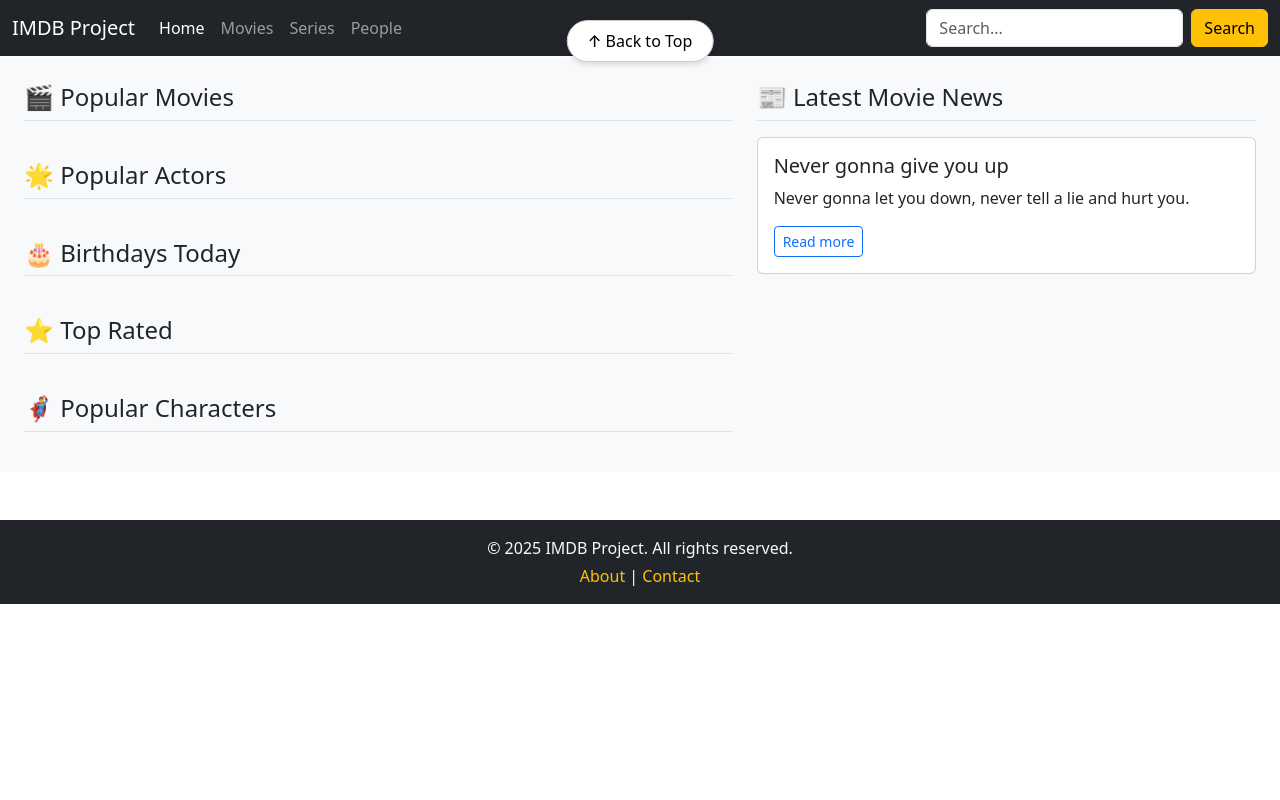
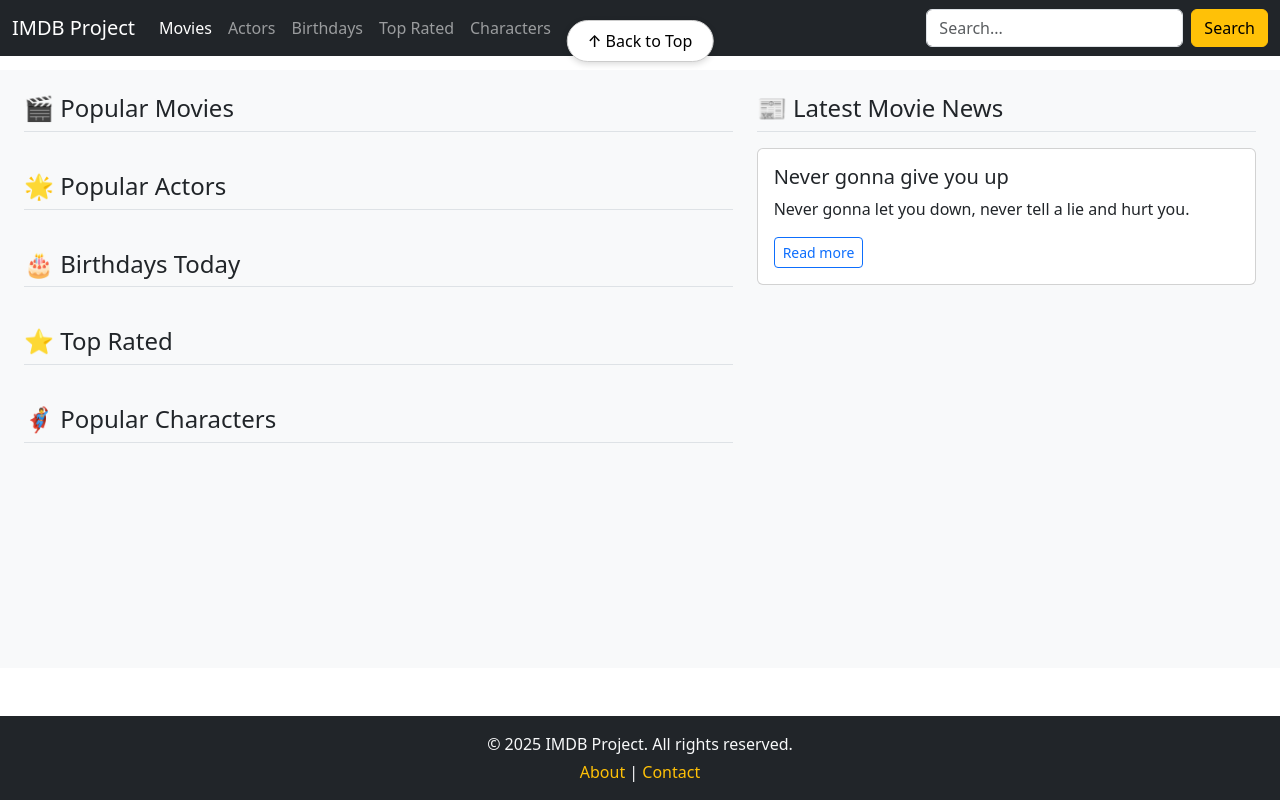
Before and after one commit to Michaellww/IMDB-group-project, a PHP site: page / in a window 1280 px wide. Run offline with PHP 8.4, Linux system fonts and the light colour scheme.

Commit message:
Single page layout responsive. tested with dummy text without any problems. Also Back on top page responsive website also works normally. Changed nav titles for sections.

```diff
--- a/Skeleton/imdb-php/css/style.css
+++ b/Skeleton/imdb-php/css/style.css
@@ -27,6 +27,10 @@
     color: black;
 }
 
+html {
+    scroll-behavior: smooth;
+}
+
 
 footer, nav {
     margin: 0;
--- a/Skeleton/imdb-php/index.php
+++ b/Skeleton/imdb-php/index.php
@@ -10,60 +10,48 @@
     <link href="css/style.css" rel="stylesheet">
 </head>
 <body class="d-flex flex-column min-vh-100">
--<main role="main">
+
 <!-- Navigation -->
-    <? include_once 'navigation.php' ?>
-    <main class="px-4 bg-light" style="margin-top: -35px;">
+<?php include_once 'navigation.php'; ?>
+
+<!-- Main Layout -->
+<main class="container-fluid px-4 bg-light flex-grow-1" style="margin-top: 70px;">
     <div class="row">
+
         <!-- 🧱 LEFT COLUMN (Base layout) -->
         <div class="col-lg-7">
-                <!-- 🎬 Popular Movies -->
-                <section class="my-4" id="popular-movies">
+            <!-- Sections like Popular Movies, Actors, etc. -->
+            <section id="popular-movies" class="my-4">
                 <h4 class="mb-3 border-bottom pb-2">🎬 Popular Movies</h4>
-                    <div class="row" id="movie-results">
-                        <!-- Movie cards here -->
-                    </div>
+                <div class="row" id="movie-results"></div>
             </section>
 
-                <!-- 🌟 Popular Actors -->
-                <section class="my-4" id="popular-actors">
+            <section id="popular-actors" class="my-4">
                 <h4 class="mb-3 border-bottom pb-2">🌟 Popular Actors</h4>
-                    <div class="row" id="actor-results">
-                        <!-- Actor cards here -->
-                    </div>
+                <div class="row" id="actor-results"></div>
             </section>
 
-                <!-- 🎂 Birthdays -->
-                <section class="my-4" id="birthday-celebs">
+            <section id="birthday-celebs" class="my-4">
                 <h4 class="mb-3 border-bottom pb-2">🎂 Birthdays Today</h4>
-                    <div class="row" id="birthday-results">
-                        <!-- Cards here -->
-                    </div>
+                <div class="row" id="birthday-results"></div>
             </section>
 
-                <!-- ⭐ Ratings -->
-                <section class="my-4" id="top-rated">
+            <section id="top-rated" class="my-4">
                 <h4 class="mb-3 border-bottom pb-2">⭐ Top Rated</h4>
-                    <div class="row" id="top-rated-results">
-                        <!-- Cards here -->
-                    </div>
+                <div class="row" id="top-rated-results"></div>
             </section>
 
-                <!-- 🦸‍♂️ Characters -->
-                <section class="my-4" id="popular-characters">
+            <section id="popular-characters" class="my-4">
                 <h4 class="mb-3 border-bottom pb-2">🦸‍♂️ Popular Characters</h4>
-                    <div class="row" id="character-results">
-                        <!-- Cards here -->
-                    </div>
+                <div class="row" id="character-results"></div>
             </section>
         </div>
 
         <!-- 📰 RIGHT COLUMN (Movie News) -->
         <div class="col-lg-5">
-                <section class="my-4" id="movie-news">
+            <section id="movie-news" class="my-4">
                 <h4 class="mb-3 border-bottom pb-2">📰 Latest Movie News</h4>
 
-                    <!-- Example News Card -->
                 <div class="card mb-3">
                     <div class="card-body">
                         <h5 class="card-title">Never gonna give you up</h5>
@@ -72,29 +60,28 @@
                     </div>
                 </div>
 
-                    <!-- Add more news blocks here -->
+                <!-- (More news cards here) -->
             </section>
         </div>
 
     </div>
 </main>
 
-    <? include_once 'database.php'; ?>
 <!-- Footer -->
-    <? include_once 'footer.php' ?>
+<?php include_once 'footer.php'; ?>
 
-</main>
 <!-- 🔝 Back to Top Button -->
-<button id="backToTopBtn" class="btn btn-primary position-fixed" style="top: 20px; left: 50%; transform: translateX(-50%); display: none; z-index: 1050;">
+<button id="backToTopBtn" class="btn btn-primary position-fixed"
+        style="top: 20px; left: 50%; transform: translateX(-50%); display: none; z-index: 1050;">
     ↑ Back to Top
 </button>
 
+<!-- Scripts -->
+<script src="https://code.jquery.com/jquery-3.7.1.min.js"></script>
+<script src="https://cdn.jsdelivr.net/npm/bootstrap@5.3.2/dist/js/bootstrap.bundle.min.js"></script>
+<script src="https://unpkg.com/leaflet@1.9.4/dist/leaflet.js"></script>
+<script src="js/home.js"></script>
 
+</body>
 
-<!-- JS scripts -->
-<script src="https://code.jquery.com/jquery-3.7.1.min.js" integrity="sha256-/JqT3SQfawRcv/BIHPThkBvs0OEvtFFmqPF/lYI/Cxo=" crossorigin="anonymous"></script>
-<script src="https://cdn.jsdelivr.net/npm/bootstrap@5.3.2/dist/js/bootstrap.bundle.min.js" integrity="sha384-C6RzsynM9kWDrMNeT87bh95OGNyZPhcTNXj1NW7RuBCsyN/o0jlpcV8Qyq46cDfL" crossorigin="anonymous"></script>
-<script src="https://unpkg.com/leaflet@1.9.4/dist/leaflet.js" integrity="sha256-20nQCchB9co0qIjJZRGuk2/Z9VM+kNiyxNV1lvTlZBo=" crossorigin=""></script>
-<script src="js/home.js"></script>
-</body>
 </html>
--- a/Skeleton/imdb-php/navigation.php
+++ b/Skeleton/imdb-php/navigation.php
@@ -1,6 +1,6 @@
 <nav class="navbar navbar-expand-lg navbar-dark bg-dark fixed-top w-100">
     <div class="container-fluid">
-        <a class="navbar-brand" href="index.php">IMDB Project</a>
+        <a class="navbar-brand" href="#">IMDB Project</a>
 
         <button class="navbar-toggler" type="button" data-bs-toggle="collapse" data-bs-target="#navbarNav"
                 aria-controls="navbarNav" aria-expanded="false" aria-label="Toggle navigation">
@@ -10,20 +10,23 @@
         <div class="collapse navbar-collapse" id="navbarNav">
             <ul class="navbar-nav me-auto mb-2 mb-lg-0">
                 <li class="nav-item">
-                    <a class="nav-link active" aria-current="page" href="index.php">Home</a>
+                    <a class="nav-link active" href="#popular-movies">Movies</a>
                 </li>
                 <li class="nav-item">
-                    <a class="nav-link" href="movies.php">Movies</a>
+                    <a class="nav-link" href="#popular-actors">Actors</a>
                 </li>
                 <li class="nav-item">
-                    <a class="nav-link" href="#">Series</a>
+                    <a class="nav-link" href="#birthday-celebs">Birthdays</a>
                 </li>
                 <li class="nav-item">
-                    <a class="nav-link" href="#">People</a>
+                    <a class="nav-link" href="#top-rated">Top Rated</a>
+                </li>
+                <li class="nav-item">
+                    <a class="nav-link" href="#popular-characters">Characters</a>
                 </li>
             </ul>
 
-            <!-- 🔍 Search form -->
+            <!-- Search form -->
             <form class="d-flex" role="search">
                 <input id="search-input" class="form-control me-2" type="search" placeholder="Search..." aria-label="Search">
                 <button id="search-button" class="btn btn-warning" type="submit">Search</button>
```
Also changed, not shown: Skeleton/imdb-php/js/router.js (added, +22 -0 lines). Lines whose indentation alone changed are shown as unchanged.
